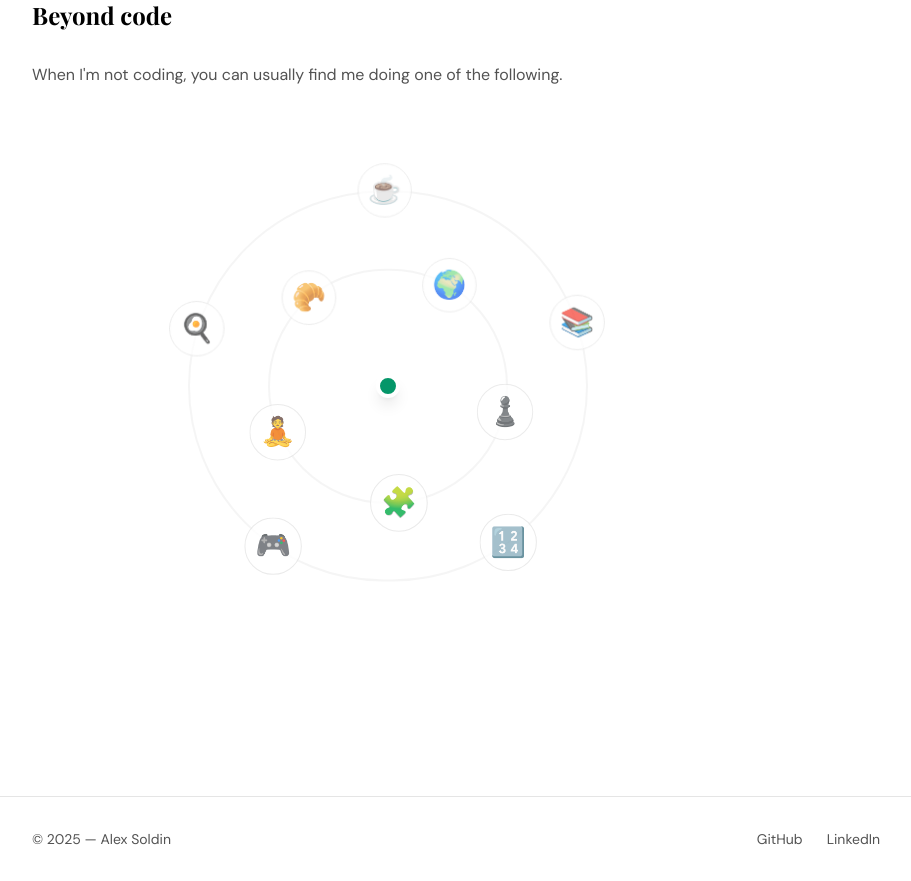
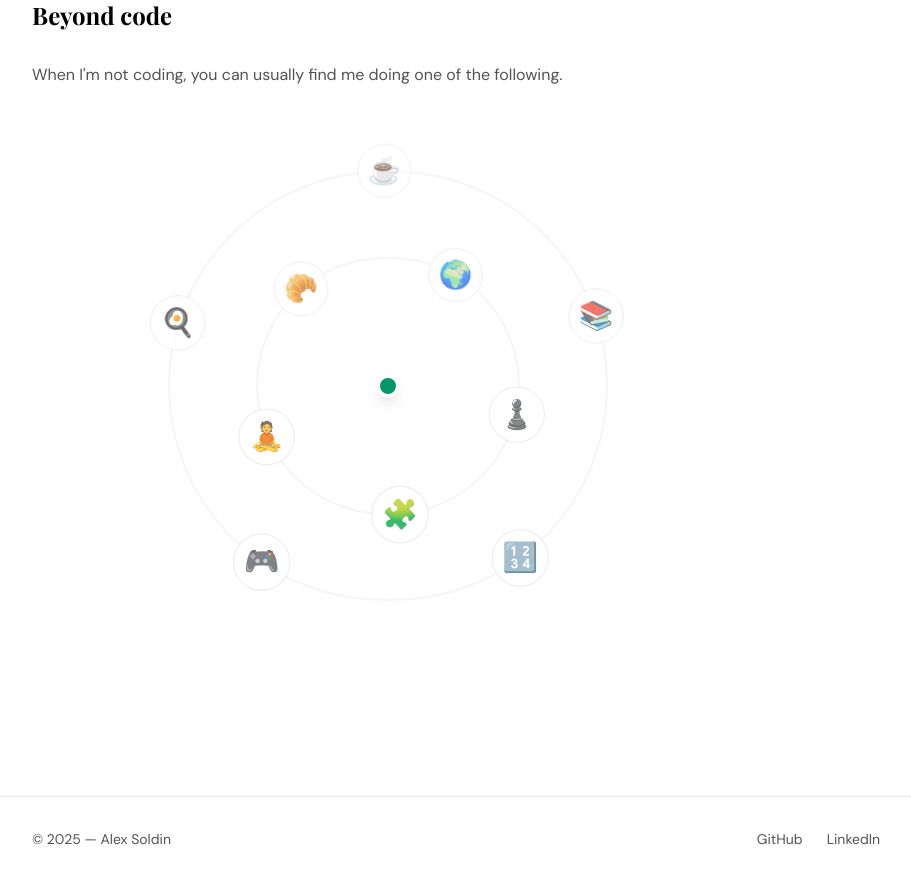
Before and after one commit to AlexSoldin/portfolio, a Next.js app: page /about in a window 1280 px wide. Shown: the part 2380-3261 px from the top of the page, without its empty margins (184-1095 px from the left). Built offline with nearby package versions, Linux system fonts and the light colour scheme; a web font is replaced by a local one.

Commit message:
fix: ensure scaling of beyond code section

```diff
--- a/src/app/layout.tsx
+++ b/src/app/layout.tsx
@@ -1,8 +1,8 @@
+import Footer from "@/components/layout/Footer";
+import Header from "@/components/layout/Header";
+import { siteConfig } from "@/config";
 import type { Metadata } from "next";
-import { Playfair_Display, DM_Sans } from "next/font/google";
-import Header from "@/components/layout/Header";
-import Footer from "@/components/layout/Footer";
-import { siteConfig } from "@/config";
+import { DM_Sans, Playfair_Display } from "next/font/google";
 import "./globals.css";
 
 const playfair = Playfair_Display({
@@ -23,7 +23,7 @@ export const metadata: Metadata = {
     template: `%s — ${siteConfig.name}`,
   },
   description: siteConfig.description,
-  keywords: ["engineer", "designer", "portfolio", "web development", "creative"],
+  keywords: ["engineer", "software", "portfolio", "web development"],
   authors: [{ name: siteConfig.name }],
   openGraph: {
     title: siteConfig.title,
--- a/src/components/features/about/BeyondCode.tsx
+++ b/src/components/features/about/BeyondCode.tsx
@@ -18,6 +18,7 @@ function Hobby({
   isPaused,
   onHover,
   activeIndex,
+  orbitScale,
 }: {
   hobby: Hobby;
   index: number;
@@ -25,6 +26,7 @@ function Hobby({
   isPaused: boolean;
   onHover: (index: number | null) => void;
   activeIndex: number | null;
+  orbitScale: number;
 }) {
   const elementRef = useRef<HTMLDivElement>(null);
   const angleRef = useRef((index / total) * Math.PI * 2);
@@ -33,7 +35,7 @@ function Hobby({
 
   // Orbital parameters - 2 rings
   const ring = index % 2;
-  const orbitRadius = 120 + ring * 80;
+  const orbitRadius = (120 + ring * 80) * orbitScale;
   const speed = 0.0006 + ring * 0.0002;
   const tilt = 12;
 
@@ -56,7 +58,7 @@ function Hobby({
 
         elementRef.current.style.transform = `translate(-50%, -50%) translate(${x}px, ${y}px) scale(${scale})`;
         elementRef.current.style.opacity = String(opacity);
-        elementRef.current.style.zIndex = isActive ? "100" : String(zIndex);
+        elementRef.current.style.zIndex = isActive ? "1000" : String(zIndex);
       }
 
       animationRef.current = requestAnimationFrame(animate);
@@ -108,6 +110,25 @@ function Hobby({
 export function BeyondCode({ hobbies }: BeyondCodeProps) {
   const [isPaused, setIsPaused] = useState(false);
   const [activeIndex, setActiveIndex] = useState<number | null>(null);
+  const [orbitScale, setOrbitScale] = useState(1);
+  const containerRef = useRef<HTMLDivElement>(null);
+
+  useEffect(() => {
+    if (!containerRef.current) return;
+
+    const observer = new ResizeObserver((entries) => {
+      for (const entry of entries) {
+        const width = entry.contentRect.width;
+        // Base scale for desktop is around 600px container width
+        // Max scale 1.1, min scale based on width
+        const newScale = Math.min(1.1, Math.max(0.6, width / 600));
+        setOrbitScale(newScale);
+      }
+    });
+
+    observer.observe(containerRef.current);
+    return () => observer.disconnect();
+  }, []);
 
   const handleHover = (index: number | null) => {
     setActiveIndex(index);
@@ -118,20 +139,24 @@ export function BeyondCode({ hobbies }: BeyondCodeProps) {
     <div className="relative mt-8 sm:mt-12">
       {/* Orbital container */}
       <div
-        className="relative w-full h-[400px] sm:h-[500px] flex items-center justify-center"
+        ref={containerRef}
+        className="relative w-full h-[400px] sm:h-[500px] flex items-center justify-center overflow-hidden"
         onMouseLeave={() => handleHover(null)}
       >
         {/* Orbital rings - minimal */}
-        {[0, 1].map((ring) => (
+        {[0, 1].map((ring) => {
+          const radius = (120 + ring * 80) * orbitScale;
+          return (
             <div
               key={ring}
               className="absolute left-1/2 top-1/2 -translate-x-1/2 -translate-y-1/2 rounded-full border-2 border-[var(--border)]/40"
               style={{
-              width: (120 + ring * 80) * 2,
-              height: (120 + ring * 80) * 2 * Math.cos((12 * Math.PI) / 180),
+                width: radius * 2,
+                height: radius * 2 * Math.cos((12 * Math.PI) / 180),
               }}
             />
-        ))}
+          );
+        })}
 
         {/* Center point - matches Timeline dot */}
         <div className="absolute left-1/2 top-1/2 -translate-x-1/2 -translate-y-1/2 z-10">
@@ -148,6 +173,7 @@ export function BeyondCode({ hobbies }: BeyondCodeProps) {
             isPaused={isPaused}
             onHover={handleHover}
             activeIndex={activeIndex}
+            orbitScale={orbitScale}
           />
         ))}
       </div>
--- a/src/config/site.ts
+++ b/src/config/site.ts
@@ -4,7 +4,7 @@ export const siteConfig: SiteConfig = {
   name: "Alex Soldin",
   title: "Alex Soldin",
   description: "",
-  url: "https://alexsoldin.dev",
+  url: "https://soldin.co",
   email: "alex.soldin@gmail.com",
   social: {
     github: "https://github.com/alexsoldin",
--- a/src/types/index.ts
+++ b/src/types/index.ts
@@ -14,7 +14,7 @@ export interface SiteConfig {
   social: {
     github?: string;
     linkedin?: string;
-    twitter?: string;
+    instagram?: string;
   };
 }
 
```
Lines whose indentation alone changed are shown as unchanged.
